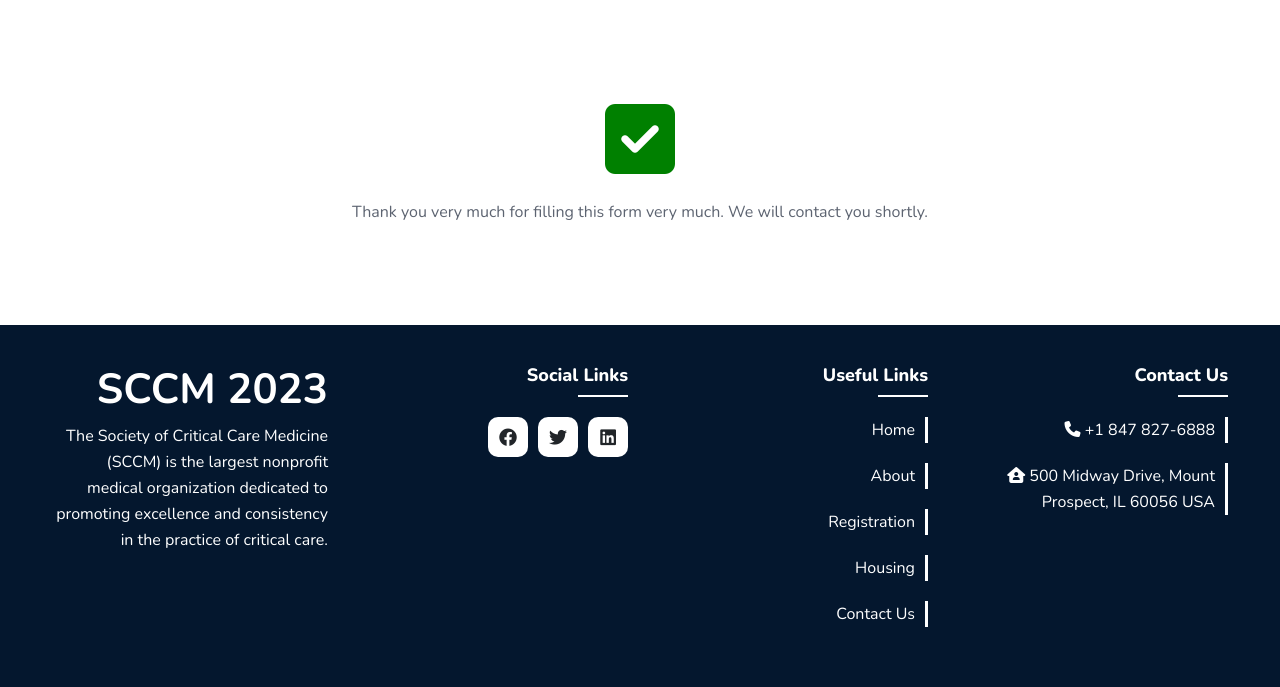
After one commit to sakshamjain2411/dev.sakshamjain.in, a PHP site: page /thanks.php in a window 1280 px wide. The commit adds this page. Shown: the part 365-1052 px from the top of the page. Run offline with PHP 8.4, Linux system fonts and the light colour scheme.

Commit message:
SCCM Thank You Page

```diff
--- a/sccm/style.css
+++ b/sccm/style.css
@@ -240,6 +240,9 @@
 .main .form .form-group {
   padding: 10px;
 }
+.main .alert-danger {
+  margin-bottom: 0px;
+}
 .main footer {
   padding: 40px;
   background: #04172e;
--- a/sccm/style.scss
+++ b/sccm/style.scss
@@ -264,6 +264,10 @@ $base-color : #e6922e;
         }
     }
 
+    .alert-danger {
+        margin-bottom: 0px;
+    }
+
     footer {
         padding: 40px;
         background: #04172e;
--- /dev/null
+++ b/sccm/thanks.php
@@ -0,0 +1,18 @@
+<?php include_once "header.php";?>
+<section class="page-title">
+    <div class="container-fluid">
+        <h2 class="c-white">Thank You</h2>
+        <hr class="c-white">
+    </div>
+</section>
+<section class="thanks text-center">
+    <div class="container-fluid">
+        <div class="row">
+            <div class="col-md-12">
+                <i class="fa-solid fa-square-check icon" style="font-size:80px; margin-bottom:20px; color:green;"></i>
+                <p>Thank you very much for filling this form very much. We will contact you shortly.</p>
+            </div>
+        </div>
+    </div>
+</section>
+<?php include_once "footer.php";?>
```
Also changed, not shown: sccm/send_mail.php (+9 -1 lines), 1 other file.
